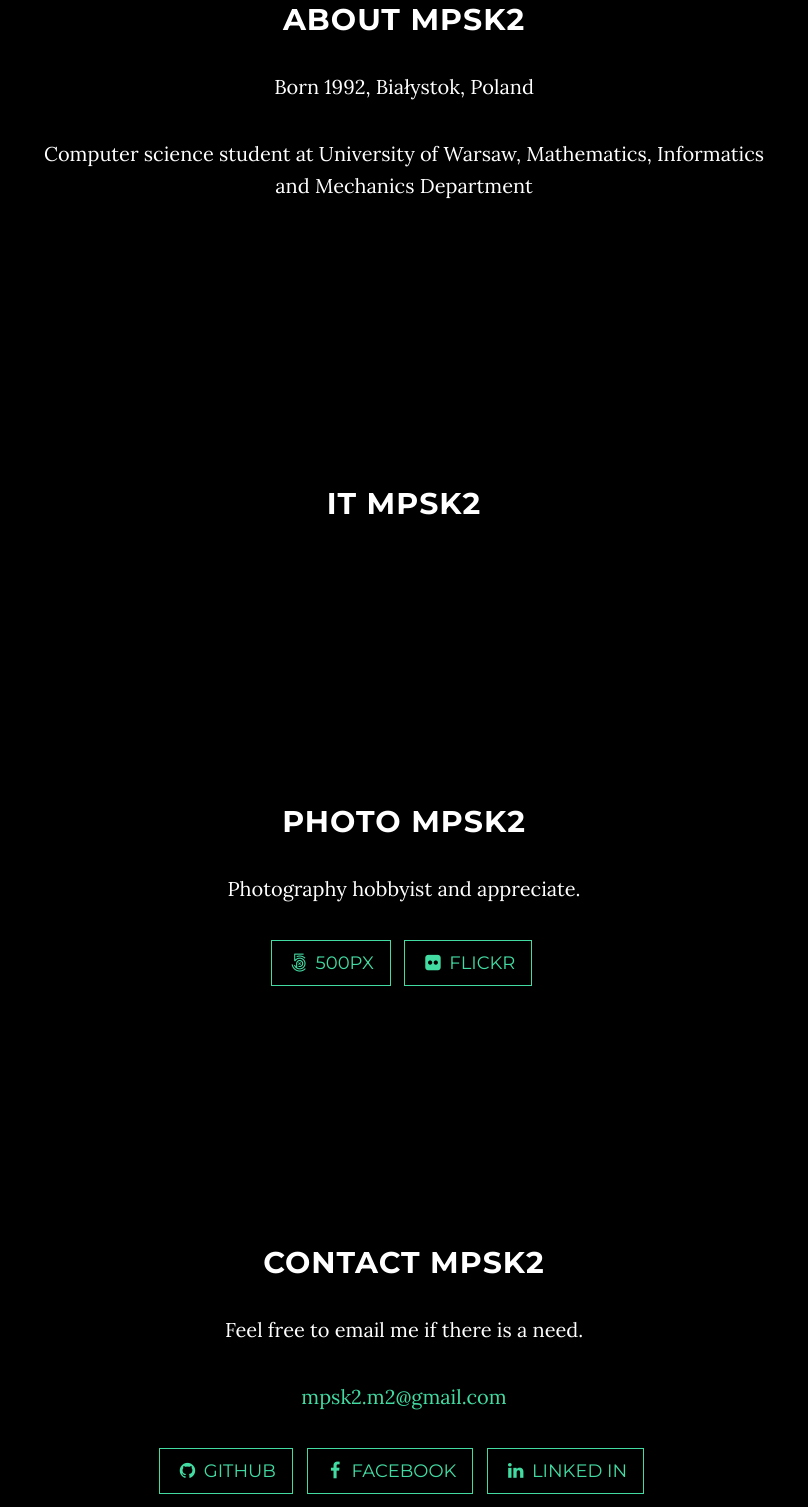
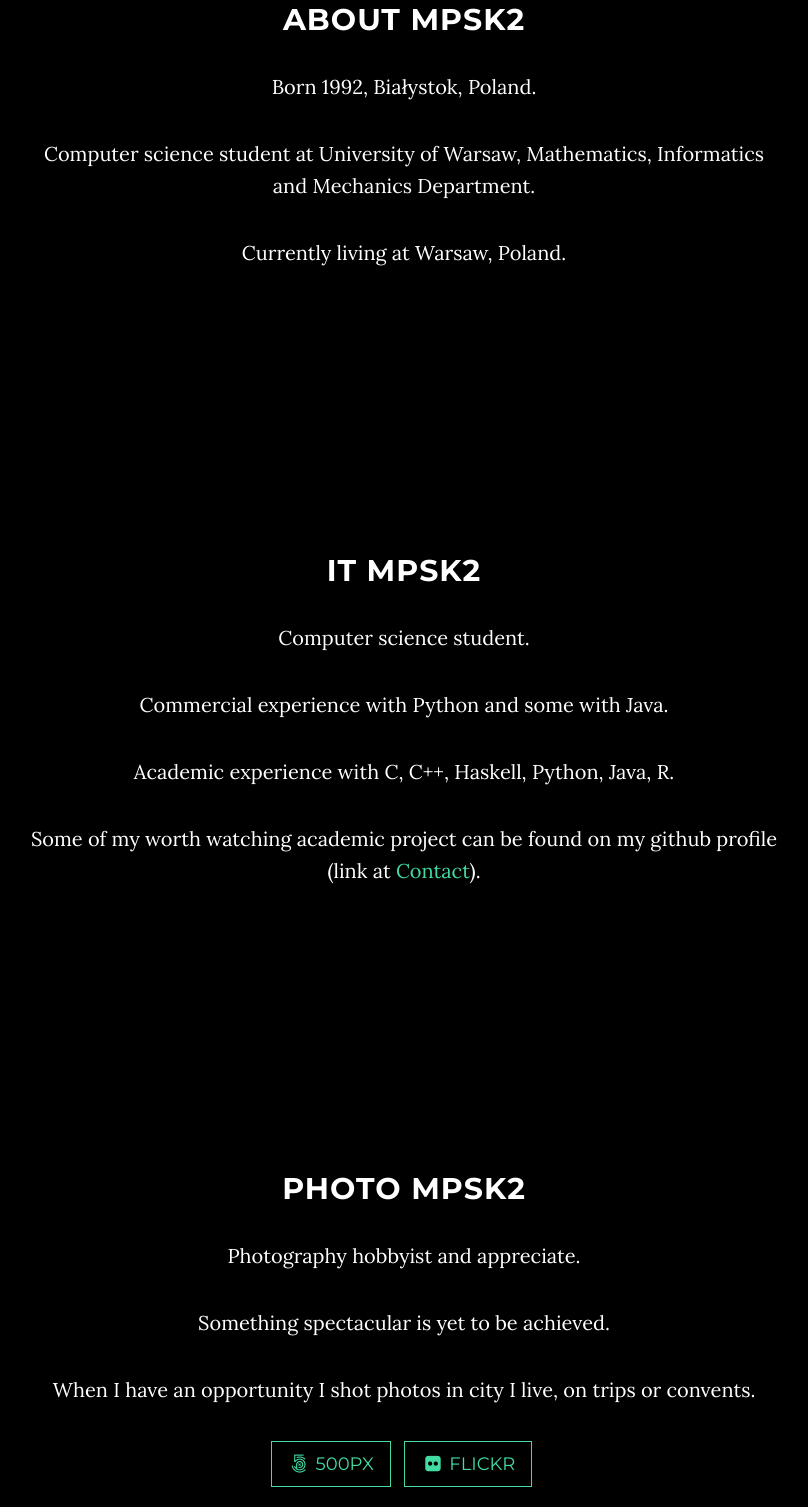
Before and after one commit to mpsk2/mpsk2.github.io, a plain HTML site: page index.html in a window 1280 px wide. Shown: the part 1047-2554 px from the top of the page, without its empty margins (236-1044 px from the left). Drawn offline with nearby package versions, Linux system fonts and the light colour scheme.

Commit message:
a bit more content

```diff
--- a/index.html
+++ b/index.html
@@ -84,8 +84,9 @@
     <div class="row">
         <div class="col-lg-8 col-lg-offset-2">
             <h2>About MPSK2</h2>
-            <p>Born 1992, Białystok, Poland</p>
-            <p>Computer science student at University of Warsaw, Mathematics, Informatics and Mechanics Department</p>
+            <p>Born 1992, Białystok, Poland.</p>
+            <p>Computer science student at University of Warsaw, Mathematics, Informatics and Mechanics Department.</p>
+            <p>Currently living at Warsaw, Poland.</p>
         </div>
     </div>
 </section>
@@ -94,6 +95,10 @@
     <div class="row">
         <div class="col-lg-8 col-lg-offset-2">
             <h2>IT MPSK2</h2>
+            <p>Computer science student.</p>
+            <p>Commercial experience with Python and some with Java.</p>
+            <p>Academic experience with C, C++, Haskell, Python, Java, R.</p>
+            <p>Some of my worth watching academic project can be found on my github profile (link at <a class="page-scroll" href="#contact">Contact</a>).</p>
         </div>
     </div>
 </section>
@@ -103,6 +108,8 @@
         <div class="col-lg-8 col-lg-offset-2">
             <h2>Photo MPSK2</h2>
             <p>Photography hobbyist and appreciate.</p>
+            <p>Something spectacular is yet to be achieved.</p>
+            <p>When I have an opportunity I shot photos in city I live, on trips or convents.</p>
             <ul class="list-inline banner-social-buttons">
                 <li>
                     <a href="https://500px.com/stingerdat" class="btn btn-default btn-lg"><i class="fa fa-500px fa-fw"></i> <span class="network-name">500px</span></a>
@@ -119,7 +126,7 @@
     <div class="row">
         <div class="col-lg-8 col-lg-offset-2">
             <h2>Contact MPSK2</h2>
-            <p>Feel free to email me if there is a need.</p>
+            <p>Feel free to email me if there is a need or contact me on facebook.</p>
             <p><a href="mailto:mpsk2.m2@gmail.com">mpsk2.m2@gmail.com</a></p>
             <ul class="list-inline banner-social-buttons">
                 <li>
```
